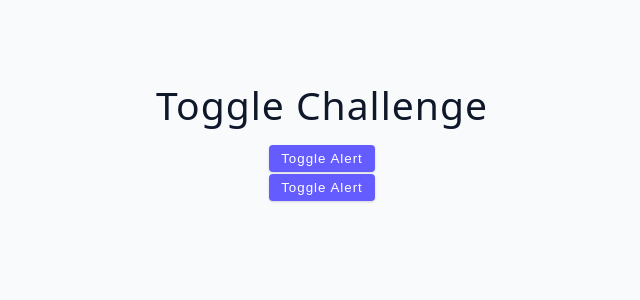
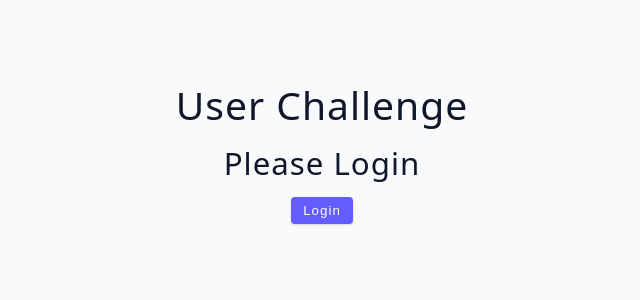
Before and after one commit to evgenii-shvetsov/react-18, a React (Vite) app in the folder react-vite/: page / in a window 1280 px wide. Shown: the top 300 px of the page, without its empty margins (318-958 px from the left). Built offline with nearby package versions, Linux system fonts and the light colour scheme.

Commit message:
complete login logout logic

```diff
--- a/react-vite/src/App.jsx
+++ b/react-vite/src/App.jsx
@@ -1,11 +1,11 @@
-import Starter from "./tutorial/03-conditional-rendering/starter/06-toggle-challenge";
-import Final from "./tutorial/03-conditional-rendering/final/06-toggle-challenge";
+import Starter from "./tutorial/03-conditional-rendering/starter/07-user-challenge";
+import Final from "./tutorial/03-conditional-rendering/final/07-user-challenge";
 
 function App() {
   return (
     <div className='container'>
       <Starter />
-      <Final/>
+      {/* <Final/> */}
     </div>
   );
 }
--- a/react-vite/src/tutorial/03-conditional-rendering/starter/07-user-challenge.jsx
+++ b/react-vite/src/tutorial/03-conditional-rendering/starter/07-user-challenge.jsx
@@ -1,5 +1,37 @@
+import { useState } from "react";
+
 const UserChallenge = () => {
-  return <h2>user challenge</h2>;
+  const [user, setUser] = useState(null);
+
+  const login = () => {
+    setUser({ name: "Bob" });
+  };
+
+  const logout = () => {
+    setUser(null);
+  };
+
+  return (
+    <>
+      <h2>user challenge</h2>
+
+      {!user ? (
+        <div>
+          <h3>Please Login</h3>
+          <button className="btn" onClick={login}>
+            login
+          </button>
+        </div>
+      ) : (
+        <div>
+          <h3>Hello There, {user.name}</h3>
+          <button className="btn" onClick={logout}>
+            logout
+          </button>
+        </div>
+      )}
+    </>
+  );
 };
 
 export default UserChallenge;
```
